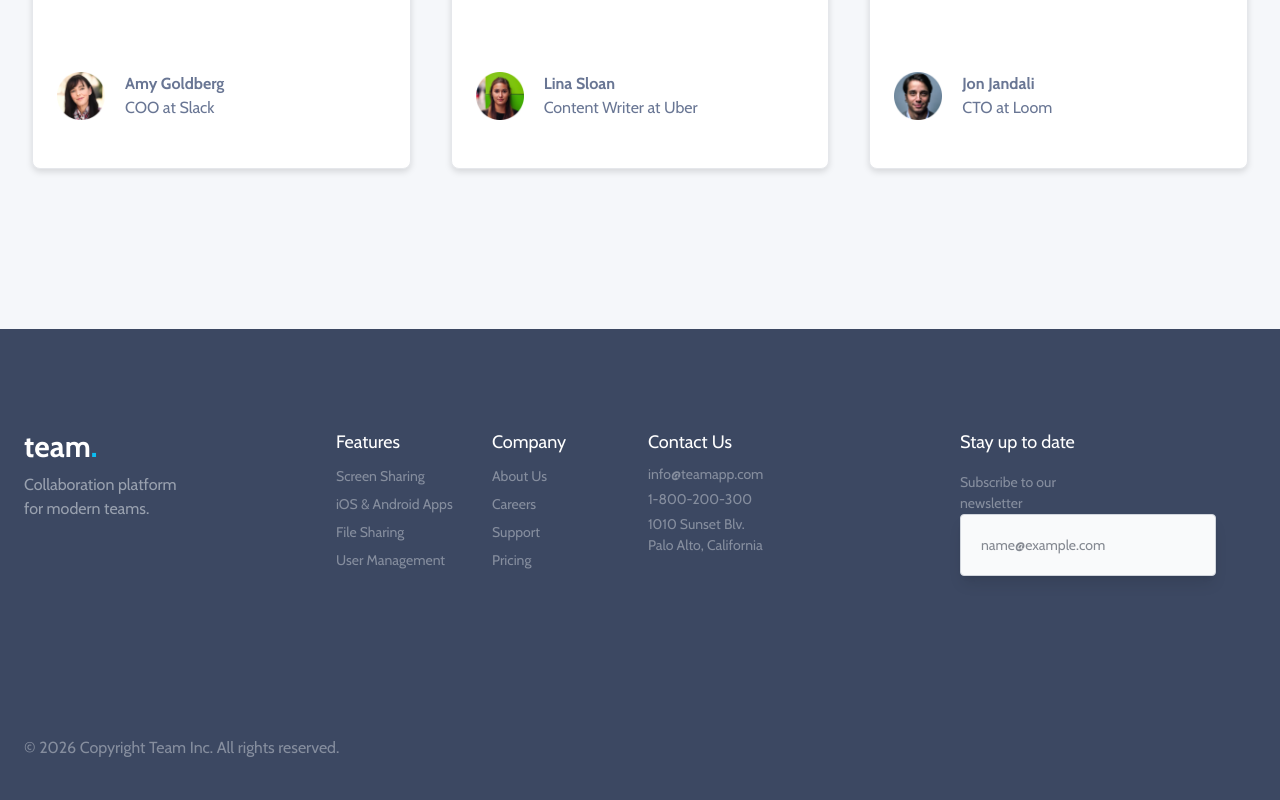
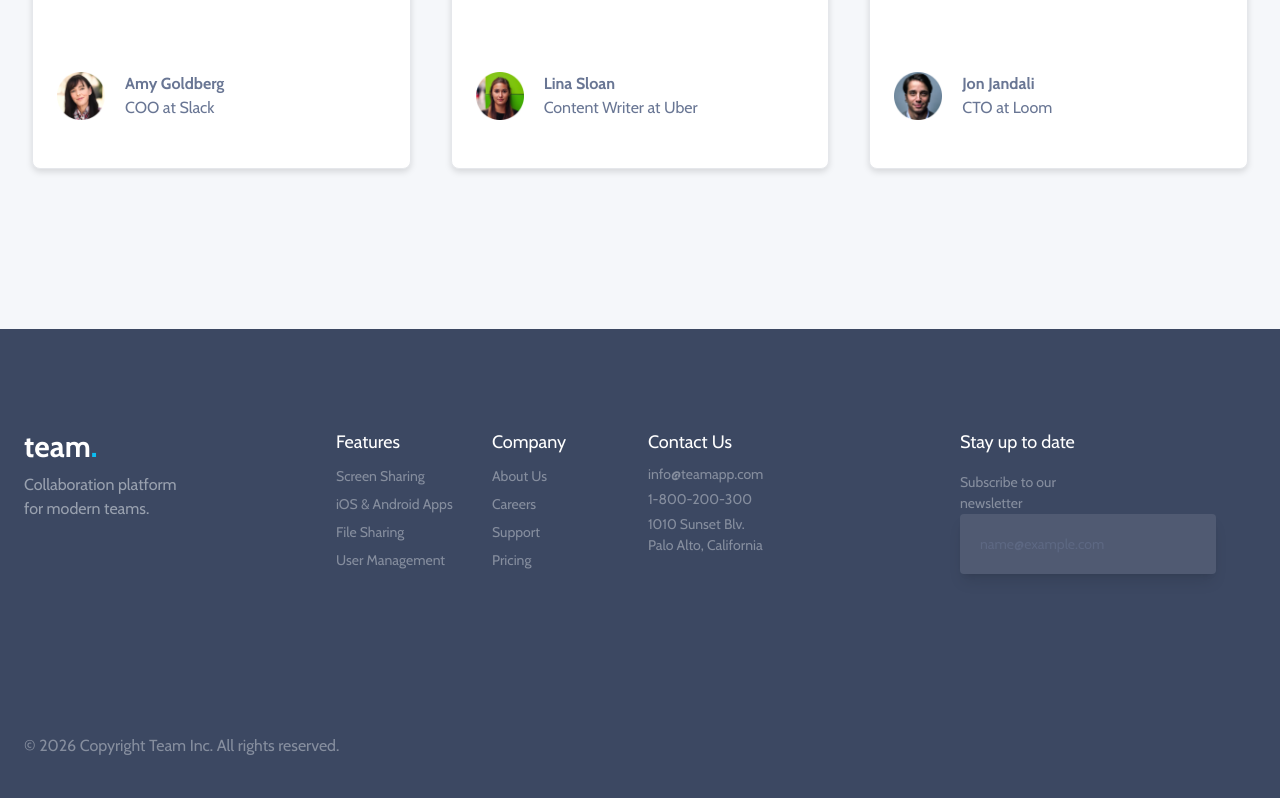
Before and after one commit to PurpleTurtl04/Team-App, a React (Vite) app in the folder team-app/: page / in a window 1280 px wide. Shown: the part 3253-4053 px from the top of the page. Built offline with nearby package versions, Linux system fonts and the light colour scheme.

Commit message:
Modified footer input field styling.

```diff
--- a/team-app/src/components/Footer.jsx
+++ b/team-app/src/components/Footer.jsx
@@ -86,7 +86,7 @@ function Footer() {
                         <input
                             type='email'
                             id='email-address'
-                            className='w-64 rounded-sm border border-gray-300 bg-gray-50 p-5 text-sm text-gray-900 shadow-lg'
+                            className='text-teamapp-grey w-64 rounded-sm bg-white/10 p-5 text-sm shadow-lg'
                             placeholder='name@example.com'
                         />
                     </div>
```
